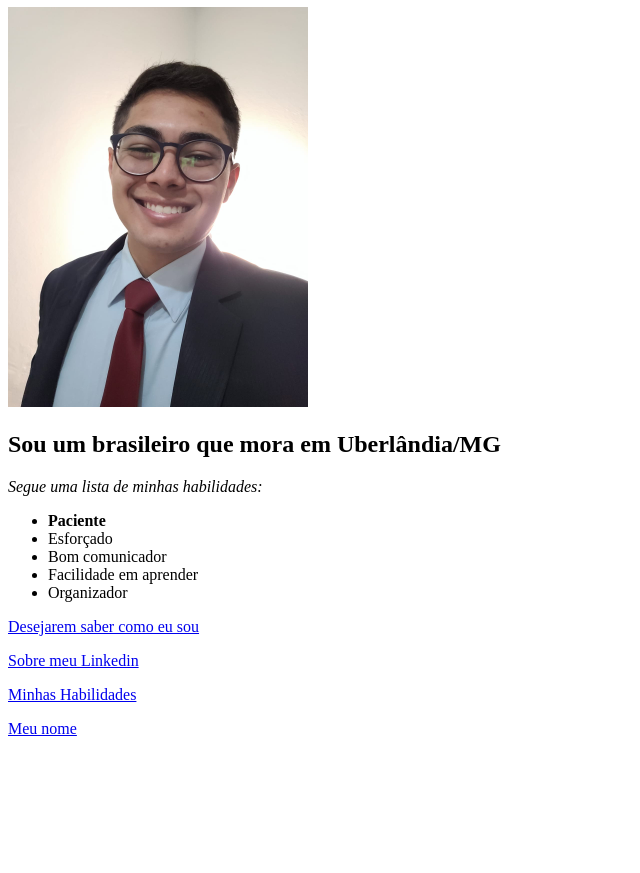
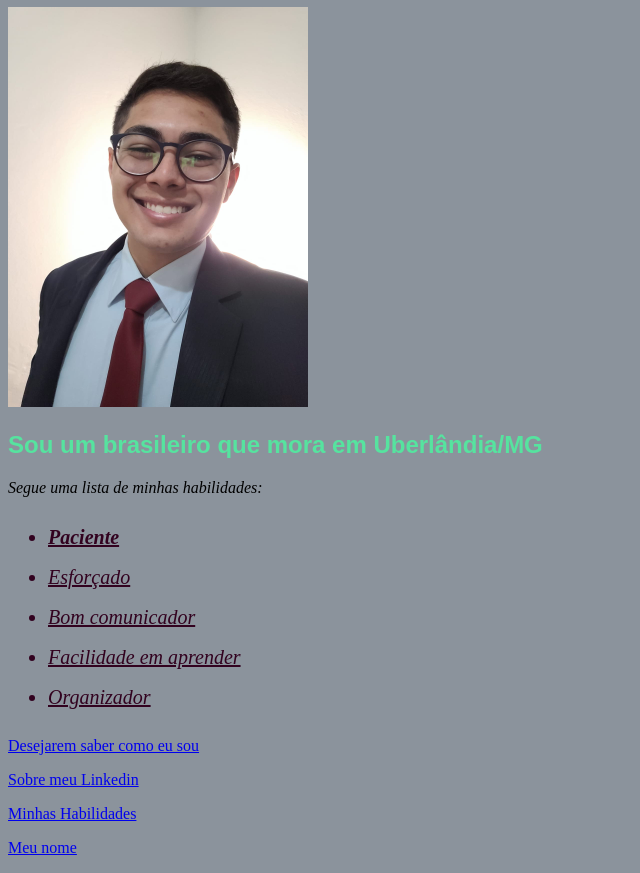
Before and after one commit to Alvim-JP/Alvim-JP.github.io, a plain HTML site: page index.html in a window 1280 px wide. Shown: the part 73-946 px from the top of the page, without its empty margins (0-640 px from the left). Before the commit the page ends 827 px from the top, so only its background shows below. Drawn offline with Linux system fonts and the light colour scheme.

Commit message:
foi criado meu primeiro portfólio

```diff
--- a/index.html
+++ b/index.html
@@ -1,15 +1,43 @@
 <!DOCTYPE html>
 <html lang="pt-br">
   <head>
-<meta charset="UTF-8">
+    <meta charset="UTF-8" />
     <title>Meu primeiro portfólio</title>
+    <style>
+      body {
+        background-color: #8b939c;
+      }
+      h1 {
+        font-family: Arial, Helvetica, sans-serif;
+      }
+      h2 {
+        font-family: fantasy;
+      }
+      #description {
+        color: #56E39F;
+      }
+      .list-style {
+         color: #32021F;
+         font-size: 20px;
+         font-style: italic;
+         line-height: 40px;
+         text-decoration: underline;
+      }
+    </style>
   </head>
   <body>
     <h1 id="João Pedro Alvim">João Pedro Alvim</h1>
-<img id="fotoalvim.png" src="fotoalvim.png" alt="João Pedro Alvim de terno e sorridente" width="300px">
-<h2>Sou um brasileiro que mora em Uberlândia/MG</h2>
-<p id="Segue uma lista de minhas habilidades:"><em>Segue uma lista de minhas habilidades:</em></p>
-<ul>
+    <img
+      id="fotoalvim.png"
+      src="fotoalvim.png"
+      alt="João Pedro Alvim de terno e sorridente"
+      width="300px"
+    />
+    <h2 id="description">Sou um brasileiro que mora em Uberlândia/MG</h2>
+    <p id="Segue uma lista de minhas habilidades:">
+      <em>Segue uma lista de minhas habilidades:</em>
+    </p>
+    <ul class="list-style">
       <li><strong>Paciente</strong></li>
       <li>Esforçado</li>
       <li>Bom comunicador</li>
@@ -17,10 +45,15 @@
       <li>Organizador</li>
     </ul>
     <p><a href="#fotoalvim.png">Desejarem saber como eu sou</a></p>
-<a href="https://www.linkedin.com/in/jo%C3%A3o-pedro-cavalcante-alvim-08ba32197"
-target="_blank">Sobre meu Linkedin</a>
+    <a
+      href="https://www.linkedin.com/in/jo%C3%A3o-pedro-cavalcante-alvim-08ba32197"
+      target="_blank"
+      >Sobre meu Linkedin</a
+    >
 
-<p><a href="#Segue uma lista de minhas habilidades:">Minhas Habilidades</a></p>
+    <p>
+      <a href="#Segue uma lista de minhas habilidades:">Minhas Habilidades</a>
+    </p>
     <p><a href="#João Pedro Alvim">Meu nome</a></p>
   </body>
 </html>
```
Lines whose indentation alone changed are shown as unchanged.
